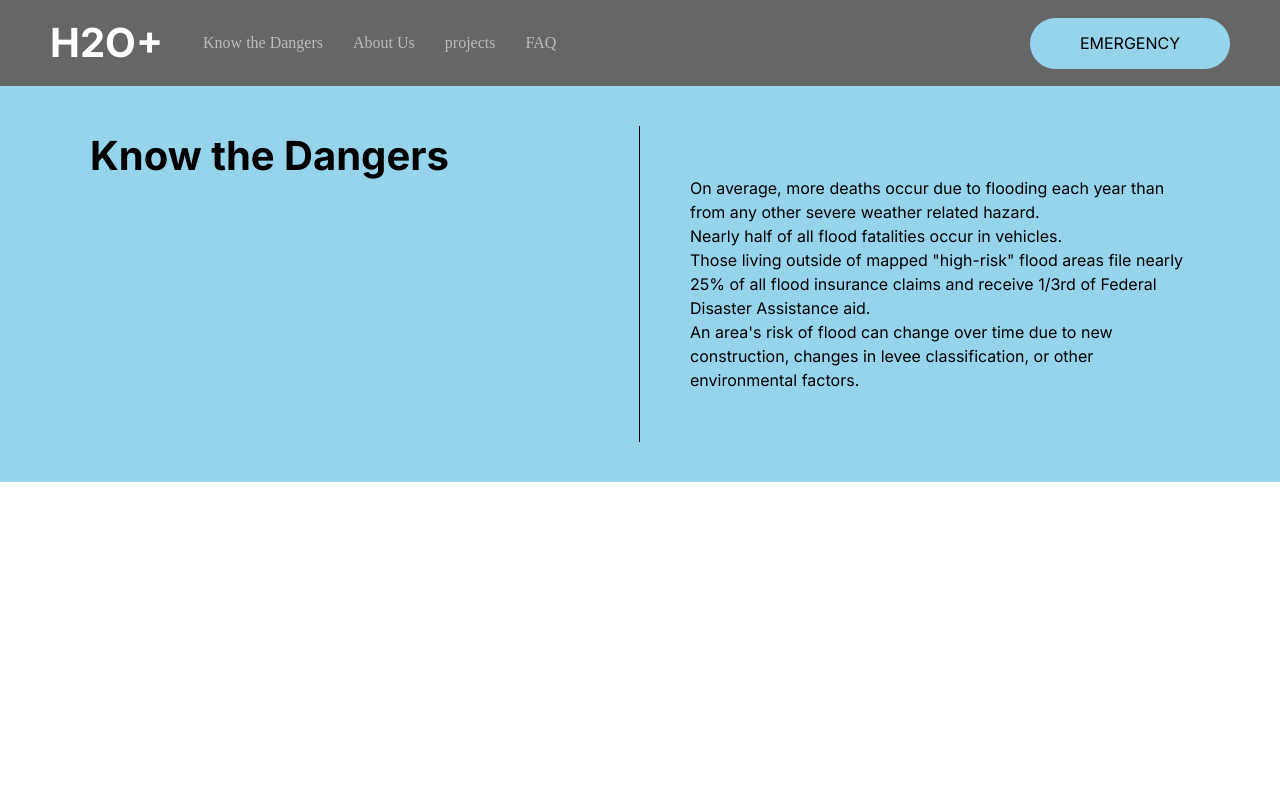
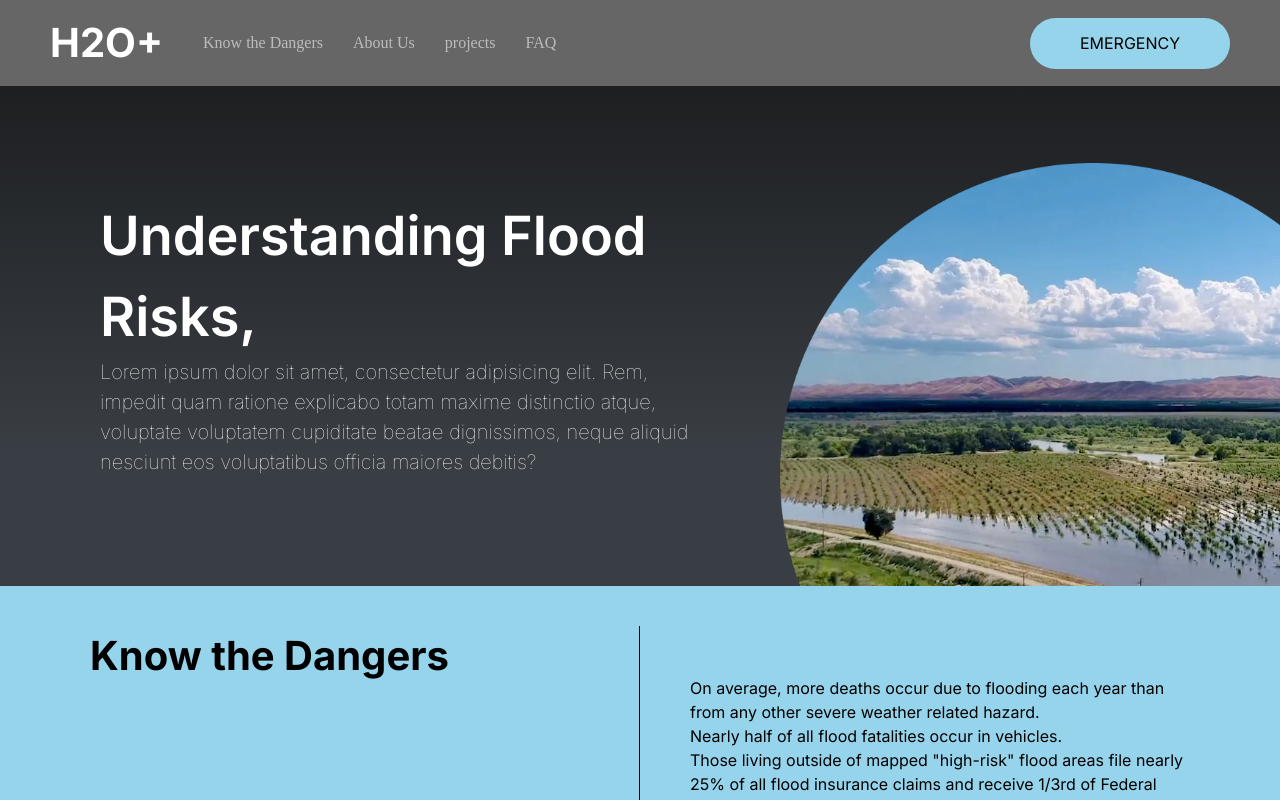
Before and after one commit to ItzTeeler/h2ohackathon, a Next.js app: page / in a window 1280 px wide. Shown: the top 800 px of the page. Built offline with nearby package versions, Linux system fonts and the light colour scheme.

Commit message:
marcos push

```diff
--- a/src/app/page.tsx
+++ b/src/app/page.tsx
@@ -1,12 +1,14 @@
 import Image from "next/image";
 import NavbarComponent from "./components/NavbarComponent";
 import ProductsComponent from "./components/ProductsComponent";
+import HeaderComponent from "./components/HeaderComponent";
 
 export default function Home() {
   return (
     <div>
       <NavbarComponent />
-      <ProductsComponent/>
+      <HeaderComponent />
+      <ProductsComponent />
     </div>
 
   );
```
